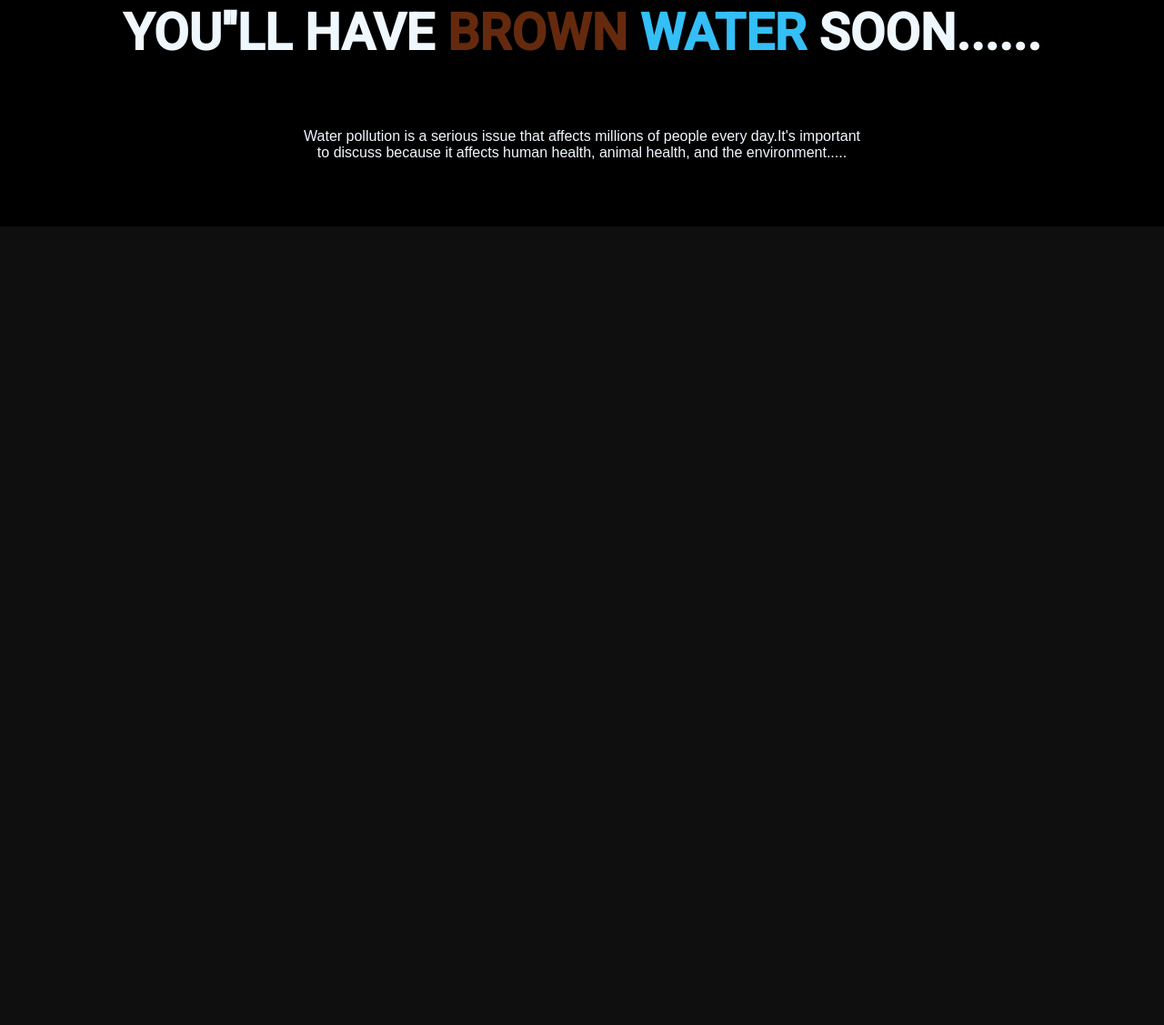
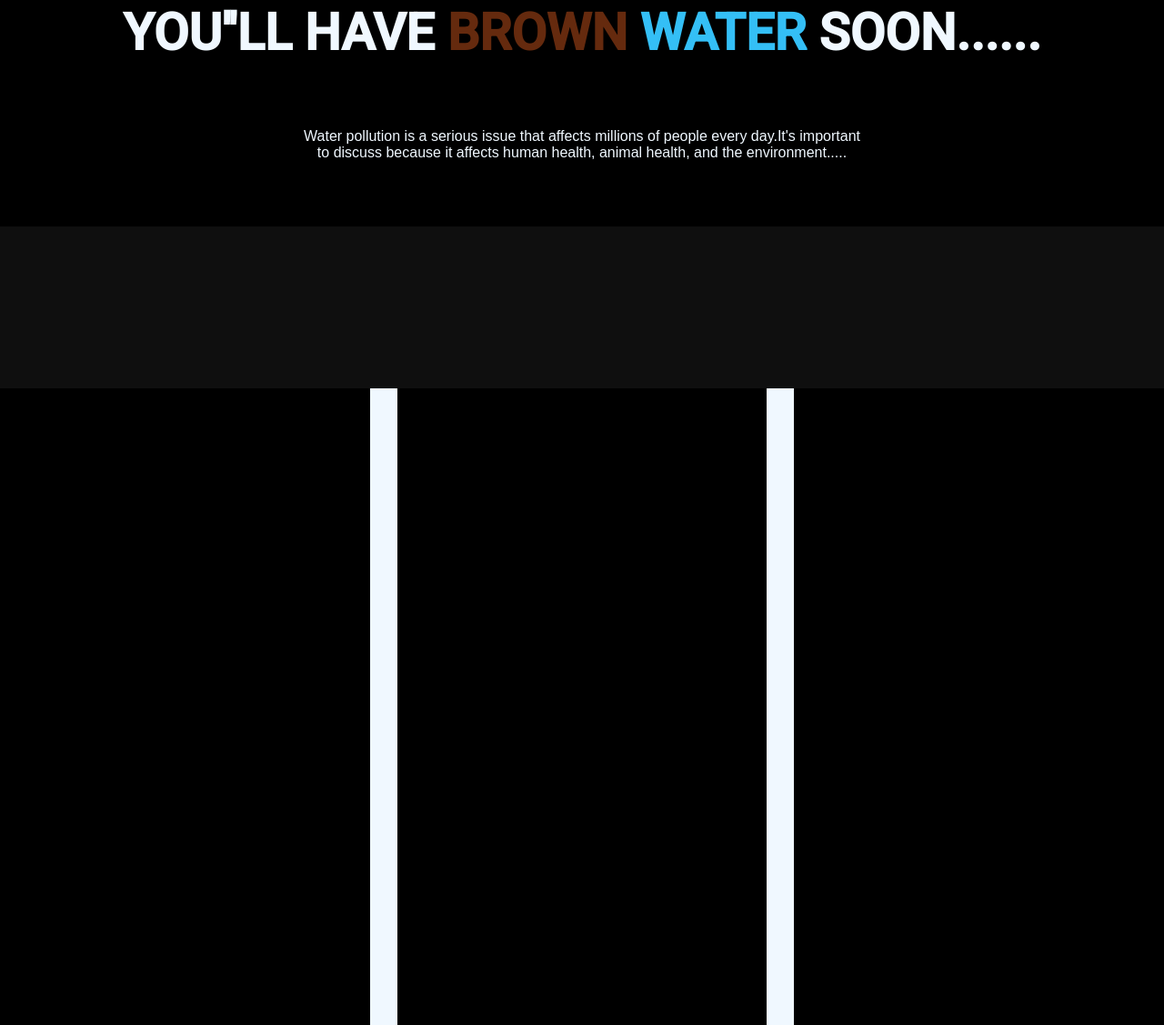
Before and after one commit to vasanth134/kgNaturalOrganisation, a plain HTML site: page index.html in a window 1280 px wide. Shown: the part 520-1647 px from the top of the page at 91% size. Before the commit the page ends 843 px from the top, so only its background shows below. Drawn offline with Linux system fonts and the light colour scheme; a web font is replaced by a local one.

Commit message:
new grid css file added

```diff
--- /dev/null
+++ b/grid.css
@@ -0,0 +1,14 @@
+#grid{
+    display: grid;
+    grid-template-columns:repeat(3,3fr);
+    grid-template-rows: 700px auto;
+    background-color: aliceblue;
+    position: relative;
+    justify-content: center;
+    column-gap: 30px;
+    top: 40%;
+}
+
+.lines{
+    background-color: black;
+}
--- a/index.html
+++ b/index.html
@@ -13,6 +13,7 @@
         rel="stylesheet">
     <!-- <link rel="stylesheet" href="https://www.w3schools.com/w3css/4/w3.css"> -->
     <link rel="stylesheet" href="style.css" />
+    <link rel="stylesheet" href="grid.css">
 
     <title>KG NATURAL ORGANIZATION</title>
 </head>
@@ -79,6 +80,13 @@
 
 <div class="emptyspace1"></div>
 
+                                                <!-- grid  -->
+
+    <div id="grid">
+        <div class="lines"></div>
+        <div class="lines"></div>
+        <div class="lines"></div>
+    </div>
 
 </body>
 
```
